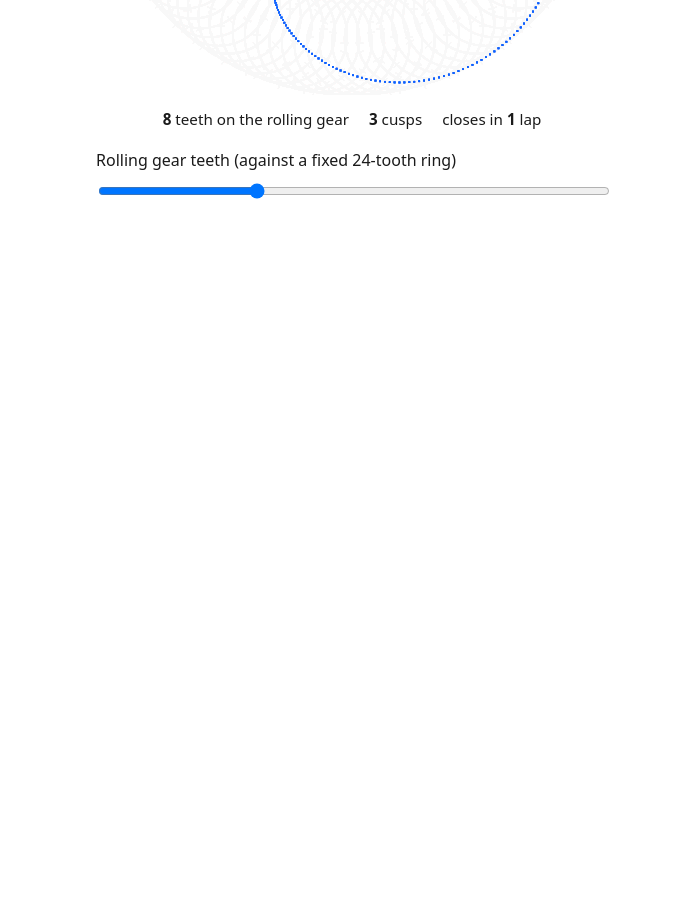
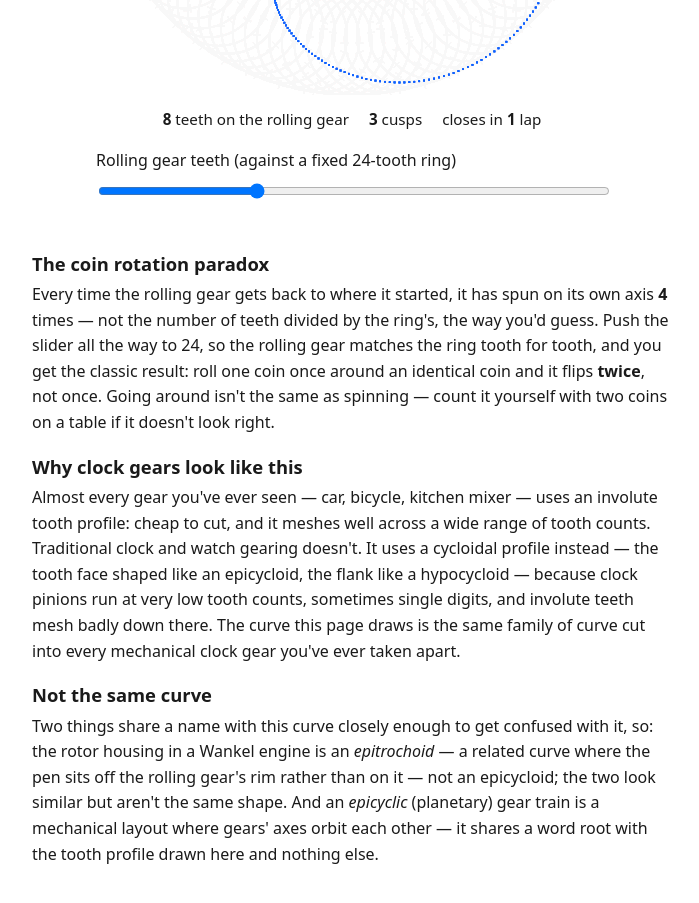
Before and after one commit to comp4020-agentic-coding-studio/comp4020-ass1-TarsWang02, a website built with Vite: page index.html in a window 1280 px wide. Shown: the part 709-1612 px from the top of the page, without its empty margins (288-987 px from the left). Before the commit the page ends 942 px from the top, so only its background shows below. Built offline with nearby package versions, Linux system fonts and the light colour scheme.

Commit message:
S4: the framing -- coin paradox, clock gears, and getting precise
Three sections after the controls, all real DOM text (h2 + p, no canvas
text): the coin rotation paradox stated as a live, checkable number
(rotationCount(R,r), already unit-tested) rather than just prose, with
the slider-to-24 case called out explicitly per CLAUDE.md; why cycloidal
tooth profiles exist and why clock pinions specifically need them over
the involute profile everything else uses; and a "not the same curve"
section that deliberately gets the two adjacent-but-wrong claims right
instead of cutting them: Wankel rotor housings are epitrochoids, not
epicycloids (this page only ever draws the d=r case, so I was careful
not to imply otherwise), and epicyclic gear trains share a word root
with this curve and nothing else.

Verified live: dragging the slider to 24 changes the rotation-count
readout from 4 to 2, matching the "flips twice" claim in the same
paragraph exactly -- the number and the prose can't drift apart since
both come from the one rotationCount() call.

```diff
--- a/index.html
+++ b/index.html
@@ -33,6 +33,40 @@
         <label for="teeth">Rolling gear teeth (against a fixed 24-tooth ring)</label>
         <input type="range" id="teeth" min="1" max="24" step="1" value="8" />
       </div>
+
+      <section class="framing">
+        <h2>The coin rotation paradox</h2>
+        <p>
+          Every time the rolling gear gets back to where it started, it has spun on its own axis
+          <strong id="rotation-count">4</strong> times — not the number of teeth divided by the
+          ring's, the way you'd guess. Push the slider all the way to 24, so the rolling gear
+          matches the ring tooth for tooth, and you get the classic result: roll one coin once
+          around an identical coin and it flips <strong>twice</strong>, not once. Going around
+          isn't the same as spinning — count it yourself with two coins on a table if it doesn't
+          look right.
+        </p>
+
+        <h2>Why clock gears look like this</h2>
+        <p>
+          Almost every gear you've ever seen — car, bicycle, kitchen mixer — uses an involute
+          tooth profile: cheap to cut, and it meshes well across a wide range of tooth counts.
+          Traditional clock and watch gearing doesn't. It uses a cycloidal profile instead — the
+          tooth face shaped like an epicycloid, the flank like a hypocycloid — because clock
+          pinions run at very low tooth counts, sometimes single digits, and involute teeth mesh
+          badly down there. The curve this page draws is the same family of curve cut into every
+          mechanical clock gear you've ever taken apart.
+        </p>
+
+        <h2>Not the same curve</h2>
+        <p>
+          Two things share a name with this curve closely enough to get confused with it, so:
+          the rotor housing in a Wankel engine is an <em>epitrochoid</em> — a related curve where
+          the pen sits off the rolling gear's rim rather than on it — not an epicycloid; the two
+          look similar but aren't the same shape. And an <em>epicyclic</em> (planetary) gear
+          train is a mechanical layout where gears' axes orbit each other — it shares a word root
+          with the tooth profile drawn here and nothing else.
+        </p>
+      </section>
     </main>
     <script type="module" src="./main.ts"></script>
   </body>
--- a/main.ts
+++ b/main.ts
@@ -1,4 +1,12 @@
-import { cuspCount, epicycloidPoint, lapCount, maxRadius, rollingCenter, totalTheta } from "./epicycloid";
+import {
+  cuspCount,
+  epicycloidPoint,
+  lapCount,
+  maxRadius,
+  rollingCenter,
+  rotationCount,
+  totalTheta,
+} from "./epicycloid";
 import { ParticleField } from "./particles";
 
 const RING_TEETH = 24;
@@ -27,12 +35,21 @@ const toothCountEl = document.querySelector<HTMLElement>("#tooth-count");
 const cuspCountEl = document.querySelector<HTMLElement>("#cusp-count");
 const lapCountEl = document.querySelector<HTMLElement>("#lap-count");
 const lapUnitEl = document.querySelector<HTMLElement>("#lap-unit");
+const rotationCountEl = document.querySelector<HTMLElement>("#rotation-count");
 const teethSlider = document.querySelector<HTMLInputElement>("#teeth");
 
-if (canvas && toothCountEl && cuspCountEl && lapCountEl && lapUnitEl && teethSlider) {
+if (
+  canvas &&
+  toothCountEl &&
+  cuspCountEl &&
+  lapCountEl &&
+  lapUnitEl &&
+  rotationCountEl &&
+  teethSlider
+) {
   const ctx = canvas.getContext("2d");
   if (ctx) {
-    init(canvas, ctx, toothCountEl, cuspCountEl, lapCountEl, lapUnitEl, teethSlider);
+    init(canvas, ctx, toothCountEl, cuspCountEl, lapCountEl, lapUnitEl, rotationCountEl, teethSlider);
   }
 }
 
@@ -49,6 +66,7 @@ function init(
   cuspCountEl: HTMLElement,
   lapCountEl: HTMLElement,
   lapUnitEl: HTMLElement,
+  rotationCountEl: HTMLElement,
   teethSlider: HTMLInputElement,
 ): void {
   const R = RING_TEETH;
@@ -67,6 +85,7 @@ function init(
     cuspCountEl.textContent = String(cuspCount(R, r));
     lapCountEl.textContent = String(laps);
     lapUnitEl.textContent = laps === 1 ? "lap" : "laps";
+    rotationCountEl.textContent = String(rotationCount(R, r));
   }
 
   function toCanvas(x: number, y: number, scale: number): [number, number] {
--- a/styles.css
+++ b/styles.css
@@ -62,3 +62,17 @@ a {
 .controls input[type="range"] {
   width: 100%;
 }
+
+.framing {
+  align-self: flex-start;
+  margin-top: 1rem;
+}
+
+.framing h2 {
+  font-size: 1.15rem;
+  margin-bottom: 0.25rem;
+}
+
+.framing p {
+  margin-top: 0;
+}
```
